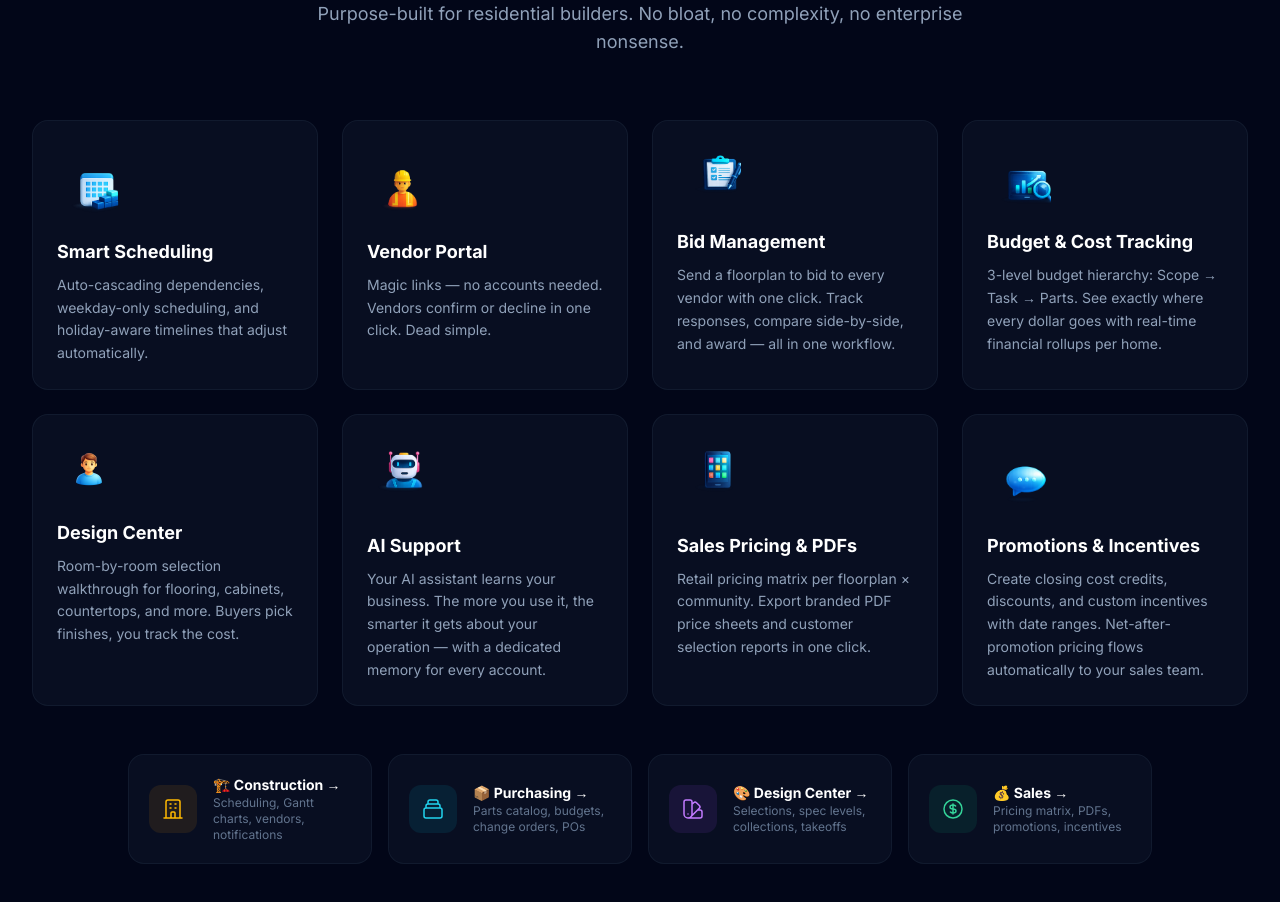
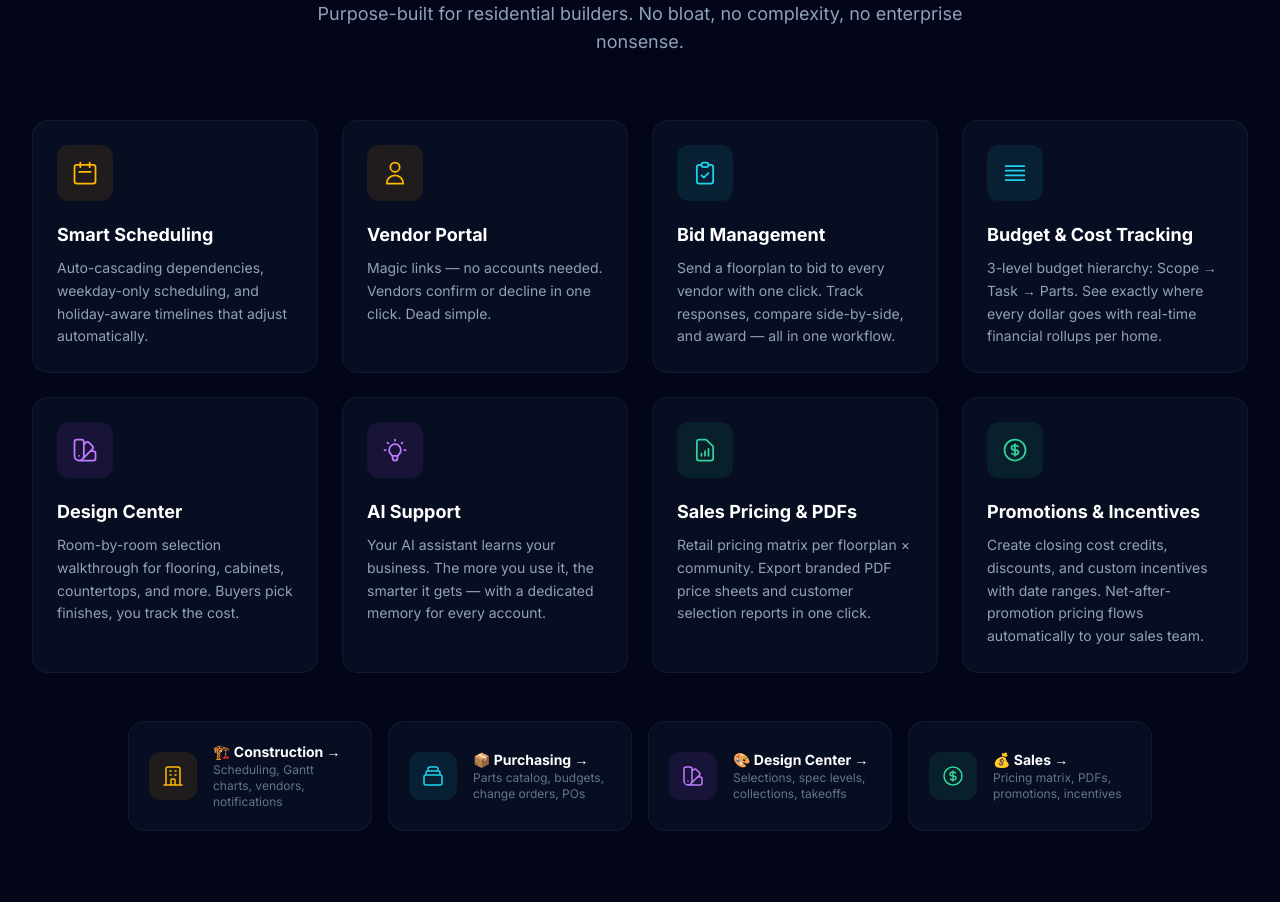
Before and after one commit to Scootermcgavin121/cornerstone-marketing, a Next.js app: page / in a window 1280 px wide. Shown: the part 1860-2762 px from the top of the page. Built offline with nearby package versions, Linux system fonts and the light colour scheme.

Commit message:
feat: replace stock PNG icons with inline SVGs, color-coded per pillar (amber/cyan/purple/emerald)

```diff
--- a/app/components/Features.tsx
+++ b/app/components/Features.tsx
@@ -1,54 +1,108 @@
 "use client";
 
 import AnimateOnScroll from "./AnimateOnScroll";
-import Image from "next/image";
+import { ReactNode } from "react";
 
-const features = [
-  // Construction
+interface Feature {
+  icon: ReactNode;
+  title: string;
+  desc: string;
+  accent: string; // border hover + icon bg/text color token
+}
+
+const features: Feature[] = [
+  // 🏗️ Construction
   {
-    icon: "/assets/icons/scheduling.png",
+    icon: (
+      <svg className="w-7 h-7" fill="none" viewBox="0 0 24 24" stroke="currentColor">
+        <path strokeLinecap="round" strokeLinejoin="round" strokeWidth={1.5} d="M8 7V3m8 4V3m-9 8h10M5 21h14a2 2 0 002-2V7a2 2 0 00-2-2H5a2 2 0 00-2 2v12a2 2 0 002 2z" />
+      </svg>
+    ),
     title: "Smart Scheduling",
     desc: "Auto-cascading dependencies, weekday-only scheduling, and holiday-aware timelines that adjust automatically.",
+    accent: "amber",
   },
   {
-    icon: "/assets/icons/vendor.png",
+    icon: (
+      <svg className="w-7 h-7" fill="none" viewBox="0 0 24 24" stroke="currentColor">
+        <path strokeLinecap="round" strokeLinejoin="round" strokeWidth={1.5} d="M16 7a4 4 0 11-8 0 4 4 0 018 0zM12 14a7 7 0 00-7 7h14a7 7 0 00-7-7z" />
+      </svg>
+    ),
     title: "Vendor Portal",
     desc: "Magic links — no accounts needed. Vendors confirm or decline in one click. Dead simple.",
+    accent: "amber",
   },
-  // Purchasing
+  // 📦 Purchasing
   {
-    icon: "/assets/icons/documents.png",
+    icon: (
+      <svg className="w-7 h-7" fill="none" viewBox="0 0 24 24" stroke="currentColor">
+        <path strokeLinecap="round" strokeLinejoin="round" strokeWidth={1.5} d="M9 5H7a2 2 0 00-2 2v12a2 2 0 002 2h10a2 2 0 002-2V7a2 2 0 00-2-2h-2M9 5a2 2 0 002 2h2a2 2 0 002-2M9 5a2 2 0 012-2h2a2 2 0 012 2m-6 9l2 2 4-4" />
+      </svg>
+    ),
     title: "Bid Management",
     desc: "Send a floorplan to bid to every vendor with one click. Track responses, compare side-by-side, and award — all in one workflow.",
+    accent: "cyan",
   },
   {
-    icon: "/assets/icons/dashboards.png",
+    icon: (
+      <svg className="w-7 h-7" fill="none" viewBox="0 0 24 24" stroke="currentColor">
+        <path strokeLinecap="round" strokeLinejoin="round" strokeWidth={1.5} d="M4 6h16M4 10h16M4 14h16M4 18h16" />
+      </svg>
+    ),
     title: "Budget & Cost Tracking",
     desc: "3-level budget hierarchy: Scope → Task → Parts. See exactly where every dollar goes with real-time financial rollups per home.",
+    accent: "cyan",
   },
-  // Design Center
+  // 🎨 Design Center
   {
-    icon: "/assets/icons/crm.png",
+    icon: (
+      <svg className="w-7 h-7" fill="none" viewBox="0 0 24 24" stroke="currentColor">
+        <path strokeLinecap="round" strokeLinejoin="round" strokeWidth={1.5} d="M7 21a4 4 0 01-4-4V5a2 2 0 012-2h4a2 2 0 012 2v12a4 4 0 01-4 4zm0 0h12a2 2 0 002-2v-4a2 2 0 00-2-2h-2.343M11 7.343l1.657-1.657a2 2 0 012.828 0l2.829 2.829a2 2 0 010 2.828l-8.486 8.485M7 17h.01" />
+      </svg>
+    ),
     title: "Design Center",
     desc: "Room-by-room selection walkthrough for flooring, cabinets, countertops, and more. Buyers pick finishes, you track the cost.",
+    accent: "purple",
   },
   {
-    icon: "/assets/icons/ai-support.png",
+    icon: (
+      <svg className="w-7 h-7" fill="none" viewBox="0 0 24 24" stroke="currentColor">
+        <path strokeLinecap="round" strokeLinejoin="round" strokeWidth={1.5} d="M9.663 17h4.673M12 3v1m6.364 1.636l-.707.707M21 12h-1M4 12H3m3.343-5.657l-.707-.707m2.828 9.9a5 5 0 117.072 0l-.548.547A3.374 3.374 0 0014 18.469V19a2 2 0 11-4 0v-.531c0-.895-.356-1.754-.988-2.386l-.548-.547z" />
+      </svg>
+    ),
     title: "AI Support",
-    desc: "Your AI assistant learns your business. The more you use it, the smarter it gets about your operation — with a dedicated memory for every account.",
+    desc: "Your AI assistant learns your business. The more you use it, the smarter it gets — with a dedicated memory for every account.",
+    accent: "purple",
   },
-  // Sales
+  // 💰 Sales
   {
-    icon: "/assets/icons/mobile.png",
+    icon: (
+      <svg className="w-7 h-7" fill="none" viewBox="0 0 24 24" stroke="currentColor">
+        <path strokeLinecap="round" strokeLinejoin="round" strokeWidth={1.5} d="M9 17v-2m3 2v-4m3 4v-6m2 10H7a2 2 0 01-2-2V5a2 2 0 012-2h5.586a1 1 0 01.707.293l5.414 5.414a1 1 0 01.293.707V19a2 2 0 01-2 2z" />
+      </svg>
+    ),
     title: "Sales Pricing & PDFs",
     desc: "Retail pricing matrix per floorplan × community. Export branded PDF price sheets and customer selection reports in one click.",
+    accent: "emerald",
   },
   {
-    icon: "/assets/icons/messaging.png",
+    icon: (
+      <svg className="w-7 h-7" fill="none" viewBox="0 0 24 24" stroke="currentColor">
+        <path strokeLinecap="round" strokeLinejoin="round" strokeWidth={1.5} d="M12 8c-1.657 0-3 .895-3 2s1.343 2 3 2 3 .895 3 2-1.343 2-3 2m0-8c1.11 0 2.08.402 2.599 1M12 8V7m0 1v8m0 0v1m0-1c-1.11 0-2.08-.402-2.599-1M21 12a9 9 0 11-18 0 9 9 0 0118 0z" />
+      </svg>
+    ),
     title: "Promotions & Incentives",
     desc: "Create closing cost credits, discounts, and custom incentives with date ranges. Net-after-promotion pricing flows automatically to your sales team.",
+    accent: "emerald",
   },
 ];
+
+const accentClasses: Record<string, { bg: string; text: string; border: string }> = {
+  amber:   { bg: "bg-amber-500/10 group-hover:bg-amber-500/20",     text: "text-amber-400",   border: "hover:border-amber-500/30" },
+  cyan:    { bg: "bg-cyan-500/10 group-hover:bg-cyan-500/20",       text: "text-cyan-400",    border: "hover:border-cyan-500/30" },
+  purple:  { bg: "bg-purple-500/10 group-hover:bg-purple-500/20",   text: "text-purple-400",  border: "hover:border-purple-500/30" },
+  emerald: { bg: "bg-emerald-500/10 group-hover:bg-emerald-500/20", text: "text-emerald-400", border: "hover:border-emerald-500/30" },
+};
 
 export default function Features() {
   return (
@@ -68,15 +122,20 @@ export default function Features() {
         </AnimateOnScroll>
 
         <div className="grid sm:grid-cols-2 lg:grid-cols-4 gap-6">
-          {features.map((f, i) => (
-            <AnimateOnScroll key={i} delay={i * 0.05}>
-              <div className="group relative p-6 rounded-2xl bg-slate-900/50 border border-slate-800/50 hover:border-cyan-500/30 transition-all duration-300 hover:bg-slate-900/80 h-full">
-                <Image src={f.icon} alt={f.title} width={64} height={64} className="mb-4 object-contain" />
-                <h3 className="text-lg font-bold text-white mb-2">{f.title}</h3>
-                <p className="text-sm text-slate-400 leading-relaxed">{f.desc}</p>
-              </div>
-            </AnimateOnScroll>
-          ))}
+          {features.map((f, i) => {
+            const a = accentClasses[f.accent] || accentClasses.cyan;
+            return (
+              <AnimateOnScroll key={i} delay={i * 0.05}>
+                <div className={`group relative p-6 rounded-2xl bg-slate-900/50 border border-slate-800/50 ${a.border} transition-all duration-300 hover:bg-slate-900/80 h-full`}>
+                  <div className={`inline-flex items-center justify-center w-14 h-14 rounded-xl ${a.bg} ${a.text} mb-5 transition-colors`}>
+                    {f.icon}
+                  </div>
+                  <h3 className="text-lg font-bold text-white mb-2">{f.title}</h3>
+                  <p className="text-sm text-slate-400 leading-relaxed">{f.desc}</p>
+                </div>
+              </AnimateOnScroll>
+            );
+          })}
         </div>
 
         {/* Feature page links — four pillars */}
```
